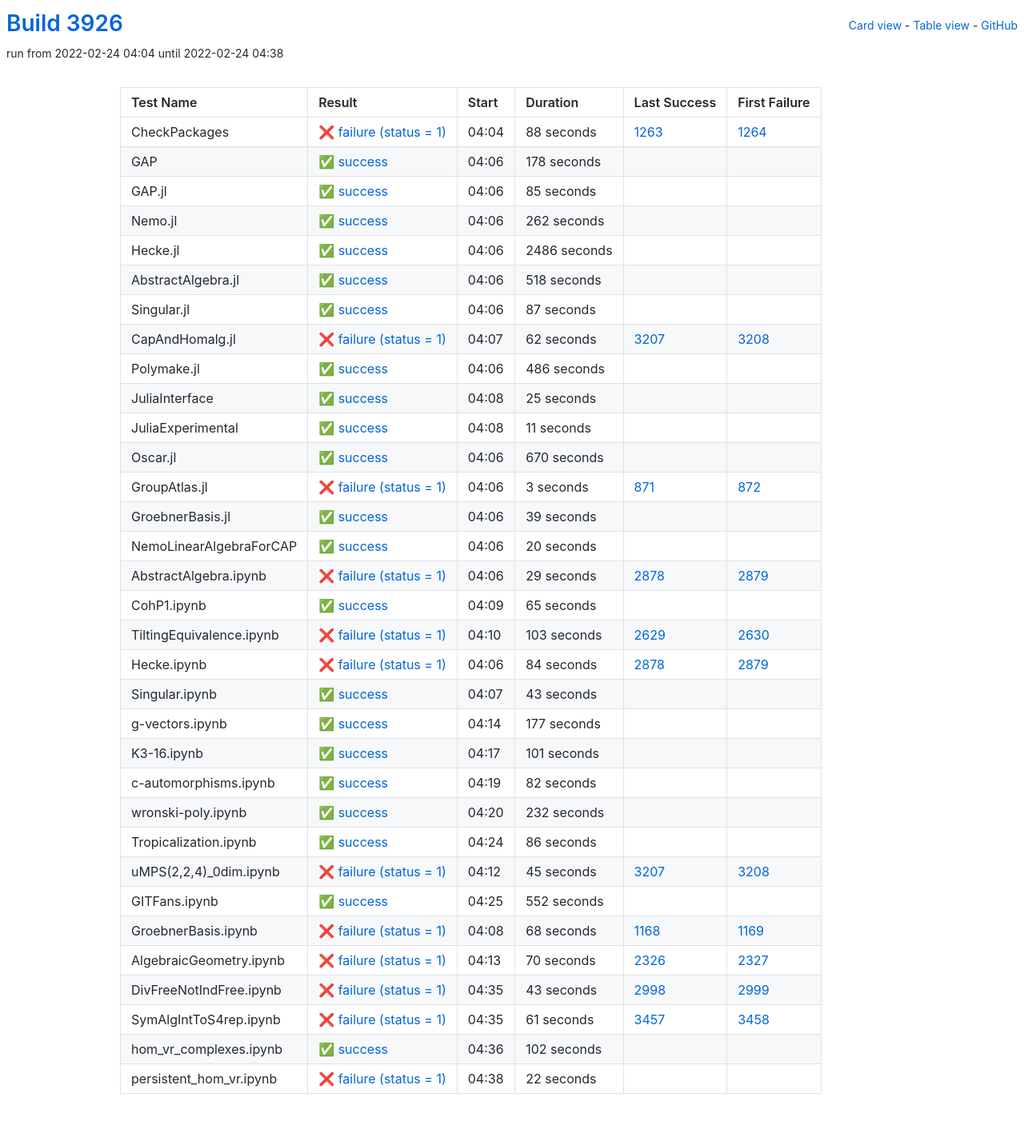
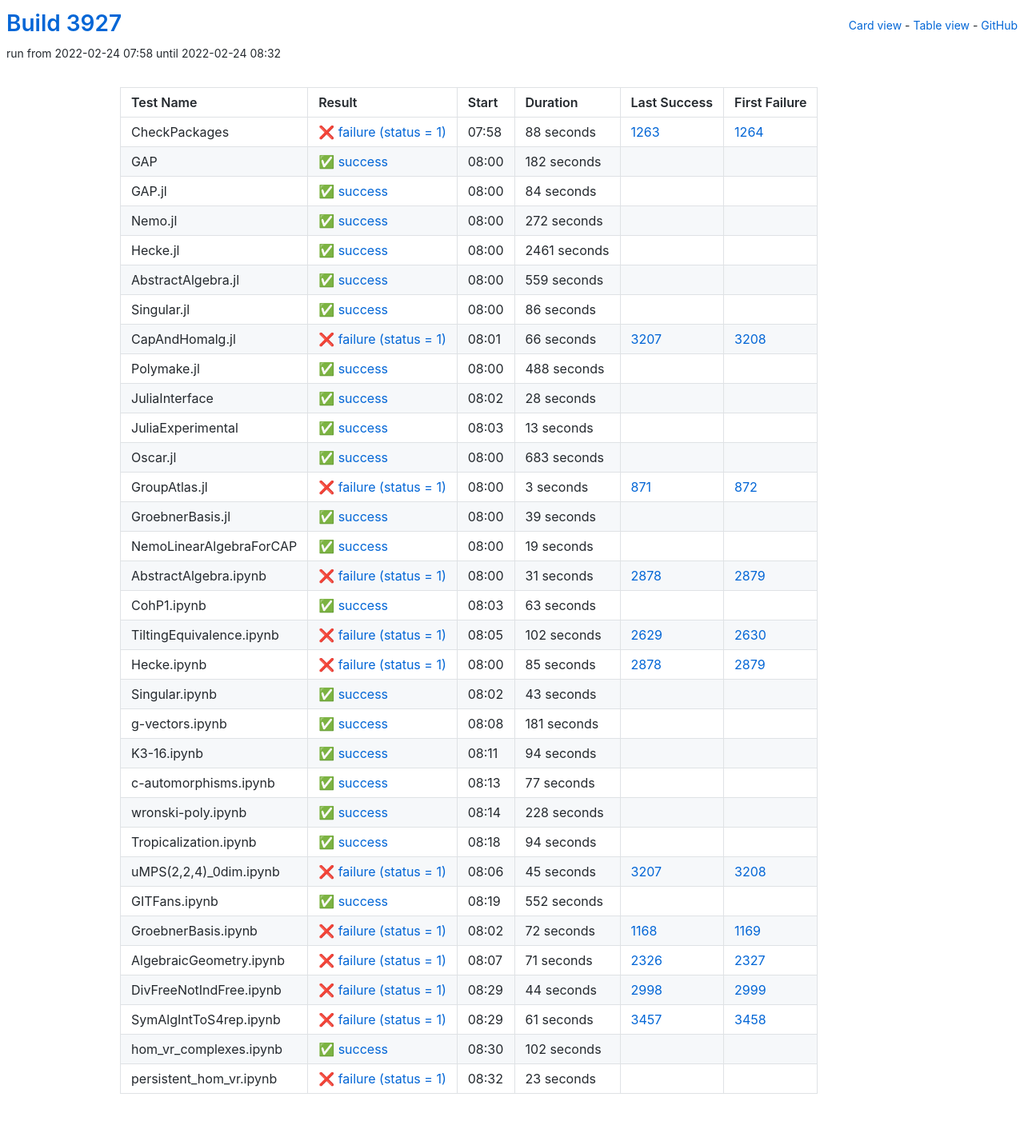
Before and after one commit to oscar-system/oscar-ci-status-stable, a Jekyll site: the page built from table.html, in a window 1280 px wide. Shown: the whole page at 80% size. Built offline with Jekyll 4.4.1, drawn with Linux system fonts in a browser that asks for light colours.

Commit message:
Build #3927

```diff
--- a/_data/ci.yml
+++ b/_data/ci.yml
@@ -1,6 +1,6 @@
 ---
-build: 3926
-build_url: https://oscarci.mathematik.uni-kl.de/job/oscar-stable/3926/
+build: 3927
+build_url: https://oscarci.mathematik.uni-kl.de/job/oscar-stable/3927/
 job: oscar-stable
 organization: oscar-system
 repo: oscar-ci-status-stable
@@ -8,8 +8,8 @@ repourl: https://github.com/oscar-system/oscar-ci-status-stable
 tests:
 - name: CheckPackages
   id: checkpackages
-  log: https://oscarci.mathematik.uni-kl.de/job/oscar-stable/3926/artifact/logs/build-3926/CheckPackages.log
-  start: 2022-02-24 04:04
+  log: https://oscarci.mathematik.uni-kl.de/job/oscar-stable/3927/artifact/logs/build-3927/CheckPackages.log
+  start: 2022-02-24 07:58
   success: false
   exitcode: 1
   status: failure
@@ -20,140 +20,140 @@ tests:
   first_failure_url: https://oscarci.mathematik.uni-kl.de/job/oscar-stable/1264/
 - name: GAP
   id: gap
-  log: https://oscarci.mathematik.uni-kl.de/job/oscar-stable/3926/artifact/logs/build-3926/GAP.log
-  start: 2022-02-24 04:06
+  log: https://oscarci.mathematik.uni-kl.de/job/oscar-stable/3927/artifact/logs/build-3927/GAP.log
+  start: 2022-02-24 08:00
   success: true
   exitcode: 0
   status: success
-  duration: 178
+  duration: 182
   last_success: false
   last_success_url:
   first_failure: false
   first_failure_url:
 - name: GAP.jl
   id: gap-jl
-  log: https://oscarci.mathematik.uni-kl.de/job/oscar-stable/3926/artifact/logs/build-3926/GAP.jl.log
-  start: 2022-02-24 04:06
+  log: https://oscarci.mathematik.uni-kl.de/job/oscar-stable/3927/artifact/logs/build-3927/GAP.jl.log
+  start: 2022-02-24 08:00
   success: true
   exitcode: 0
   status: success
-  duration: 85
+  duration: 84
   last_success: false
   last_success_url:
   first_failure: false
   first_failure_url:
 - name: Nemo.jl
   id: nemo-jl
-  log: https://oscarci.mathematik.uni-kl.de/job/oscar-stable/3926/artifact/logs/build-3926/Nemo.jl.log
-  start: 2022-02-24 04:06
+  log: https://oscarci.mathematik.uni-kl.de/job/oscar-stable/3927/artifact/logs/build-3927/Nemo.jl.log
+  start: 2022-02-24 08:00
   success: true
   exitcode: 0
   status: success
-  duration: 262
+  duration: 272
   last_success: false
   last_success_url:
   first_failure: false
   first_failure_url:
 - name: Hecke.jl
   id: hecke-jl
-  log: https://oscarci.mathematik.uni-kl.de/job/oscar-stable/3926/artifact/logs/build-3926/Hecke.jl.log
-  start: 2022-02-24 04:06
+  log: https://oscarci.mathematik.uni-kl.de/job/oscar-stable/3927/artifact/logs/build-3927/Hecke.jl.log
+  start: 2022-02-24 08:00
   success: true
   exitcode: 0
   status: success
-  duration: 2486
+  duration: 2461
   last_success: false
   last_success_url:
   first_failure: false
   first_failure_url:
 - name: AbstractAlgebra.jl
   id: abstractalgebra-jl
-  log: https://oscarci.mathematik.uni-kl.de/job/oscar-stable/3926/artifact/logs/build-3926/AbstractAlgebra.jl.log
-  start: 2022-02-24 04:06
+  log: https://oscarci.mathematik.uni-kl.de/job/oscar-stable/3927/artifact/logs/build-3927/AbstractAlgebra.jl.log
+  start: 2022-02-24 08:00
   success: true
   exitcode: 0
   status: success
-  duration: 518
+  duration: 559
   last_success: false
   last_success_url:
   first_failure: false
   first_failure_url:
 - name: Singular.jl
   id: singular-jl
-  log: https://oscarci.mathematik.uni-kl.de/job/oscar-stable/3926/artifact/logs/build-3926/Singular.jl.log
-  start: 2022-02-24 04:06
+  log: https://oscarci.mathematik.uni-kl.de/job/oscar-stable/3927/artifact/logs/build-3927/Singular.jl.log
+  start: 2022-02-24 08:00
   success: true
   exitcode: 0
   status: success
-  duration: 87
+  duration: 86
   last_success: false
   last_success_url:
   first_failure: false
   first_failure_url:
 - name: CapAndHomalg.jl
   id: capandhomalg-jl
-  log: https://oscarci.mathematik.uni-kl.de/job/oscar-stable/3926/artifact/logs/build-3926/CapAndHomalg.jl.log
-  start: 2022-02-24 04:07
+  log: https://oscarci.mathematik.uni-kl.de/job/oscar-stable/3927/artifact/logs/build-3927/CapAndHomalg.jl.log
+  start: 2022-02-24 08:01
   success: false
   exitcode: 1
   status: failure
-  duration: 62
+  duration: 66
   last_success: 3207
   last_success_url: https://oscarci.mathematik.uni-kl.de/job/oscar-stable/3207/
   first_failure: 3208
   first_failure_url: https://oscarci.mathematik.uni-kl.de/job/oscar-stable/3208/
 - name: Polymake.jl
   id: polymake-jl
-  log: https://oscarci.mathematik.uni-kl.de/job/oscar-stable/3926/artifact/logs/build-3926/Polymake.jl.log
-  start: 2022-02-24 04:06
+  log: https://oscarci.mathematik.uni-kl.de/job/oscar-stable/3927/artifact/logs/build-3927/Polymake.jl.log
+  start: 2022-02-24 08:00
   success: true
   exitcode: 0
   status: success
-  duration: 486
+  duration: 488
   last_success: false
   last_success_url:
   first_failure: false
   first_failure_url:
 - name: JuliaInterface
   id: juliainterface
-  log: https://oscarci.mathematik.uni-kl.de/job/oscar-stable/3926/artifact/logs/build-3926/JuliaInterface.log
-  start: 2022-02-24 04:08
+  log: https://oscarci.mathematik.uni-kl.de/job/oscar-stable/3927/artifact/logs/build-3927/JuliaInterface.log
+  start: 2022-02-24 08:02
   success: true
   exitcode: 0
   status: success
-  duration: 25
+  duration: 28
   last_success: false
   last_success_url:
   first_failure: false
   first_failure_url:
 - name: JuliaExperimental
   id: juliaexperimental
-  log: https://oscarci.mathematik.uni-kl.de/job/oscar-stable/3926/artifact/logs/build-3926/JuliaExperimental.log
-  start: 2022-02-24 04:08
+  log: https://oscarci.mathematik.uni-kl.de/job/oscar-stable/3927/artifact/logs/build-3927/JuliaExperimental.log
+  start: 2022-02-24 08:03
   success: true
   exitcode: 0
   status: success
-  duration: 11
+  duration: 13
   last_success: false
   last_success_url:
   first_failure: false
   first_failure_url:
 - name: Oscar.jl
   id: oscar-jl
-  log: https://oscarci.mathematik.uni-kl.de/job/oscar-stable/3926/artifact/logs/build-3926/Oscar.jl.log
-  start: 2022-02-24 04:06
+  log: https://oscarci.mathematik.uni-kl.de/job/oscar-stable/3927/artifact/logs/build-3927/Oscar.jl.log
+  start: 2022-02-24 08:00
   success: true
   exitcode: 0
   status: success
-  duration: 670
+  duration: 683
   last_success: false
   last_success_url:
   first_failure: false
   first_failure_url:
 - name: GroupAtlas.jl
   id: groupatlas-jl
-  log: https://oscarci.mathematik.uni-kl.de/job/oscar-stable/3926/artifact/logs/build-3926/GroupAtlas.jl.log
-  start: 2022-02-24 04:06
+  log: https://oscarci.mathematik.uni-kl.de/job/oscar-stable/3927/artifact/logs/build-3927/GroupAtlas.jl.log
+  start: 2022-02-24 08:00
   success: false
   exitcode: 1
   status: failure
@@ -164,8 +164,8 @@ tests:
   first_failure_url: https://oscarci.mathematik.uni-kl.de/job/oscar-stable/872/
 - name: GroebnerBasis.jl
   id: groebnerbasis-jl
-  log: https://oscarci.mathematik.uni-kl.de/job/oscar-stable/3926/artifact/logs/build-3926/GroebnerBasis.jl.log
-  start: 2022-02-24 04:06
+  log: https://oscarci.mathematik.uni-kl.de/job/oscar-stable/3927/artifact/logs/build-3927/GroebnerBasis.jl.log
+  start: 2022-02-24 08:00
   success: true
   exitcode: 0
   status: success
@@ -176,68 +176,68 @@ tests:
   first_failure_url:
 - name: NemoLinearAlgebraForCAP
   id: nemolinearalgebraforcap
-  log: https://oscarci.mathematik.uni-kl.de/job/oscar-stable/3926/artifact/logs/build-3926/NemoLinearAlgebraForCAP.log
-  start: 2022-02-24 04:06
+  log: https://oscarci.mathematik.uni-kl.de/job/oscar-stable/3927/artifact/logs/build-3927/NemoLinearAlgebraForCAP.log
+  start: 2022-02-24 08:00
   success: true
   exitcode: 0
   status: success
-  duration: 20
+  duration: 19
   last_success: false
   last_success_url:
   first_failure: false
   first_failure_url:
 - name: AbstractAlgebra.ipynb
   id: abstractalgebra-ipynb
-  log: https://oscarci.mathematik.uni-kl.de/job/oscar-stable/3926/artifact/logs/build-3926/AbstractAlgebra.ipynb.log
-  start: 2022-02-24 04:06
+  log: https://oscarci.mathematik.uni-kl.de/job/oscar-stable/3927/artifact/logs/build-3927/AbstractAlgebra.ipynb.log
+  start: 2022-02-24 08:00
   success: false
   exitcode: 1
   status: failure
-  duration: 29
+  duration: 31
   last_success: 2878
   last_success_url: https://oscarci.mathematik.uni-kl.de/job/oscar-stable/2878/
   first_failure: 2879
   first_failure_url: https://oscarci.mathematik.uni-kl.de/job/oscar-stable/2879/
 - name: CohP1.ipynb
   id: cohp1-ipynb
-  log: https://oscarci.mathematik.uni-kl.de/job/oscar-stable/3926/artifact/logs/build-3926/CohP1.ipynb.log
-  start: 2022-02-24 04:09
+  log: https://oscarci.mathematik.uni-kl.de/job/oscar-stable/3927/artifact/logs/build-3927/CohP1.ipynb.log
+  start: 2022-02-24 08:03
   success: true
   exitcode: 0
   status: success
-  duration: 65
+  duration: 63
   last_success: false
   last_success_url:
   first_failure: false
   first_failure_url:
 - name: TiltingEquivalence.ipynb
   id: tiltingequivalence-ipynb
-  log: https://oscarci.mathematik.uni-kl.de/job/oscar-stable/3926/artifact/logs/build-3926/TiltingEquivalence.ipynb.log
-  start: 2022-02-24 04:10
+  log: https://oscarci.mathematik.uni-kl.de/job/oscar-stable/3927/artifact/logs/build-3927/TiltingEquivalence.ipynb.log
+  start: 2022-02-24 08:05
   success: false
   exitcode: 1
   status: failure
-  duration: 103
+  duration: 102
   last_success: 2629
   last_success_url: https://oscarci.mathematik.uni-kl.de/job/oscar-stable/2629/
   first_failure: 2630
   first_failure_url: https://oscarci.mathematik.uni-kl.de/job/oscar-stable/2630/
 - name: Hecke.ipynb
   id: hecke-ipynb
-  log: https://oscarci.mathematik.uni-kl.de/job/oscar-stable/3926/artifact/logs/build-3926/Hecke.ipynb.log
-  start: 2022-02-24 04:06
+  log: https://oscarci.mathematik.uni-kl.de/job/oscar-stable/3927/artifact/logs/build-3927/Hecke.ipynb.log
+  start: 2022-02-24 08:00
   success: false
   exitcode: 1
   status: failure
-  duration: 84
+  duration: 85
   last_success: 2878
   last_success_url: https://oscarci.mathematik.uni-kl.de/job/oscar-stable/2878/
   first_failure: 2879
   first_failure_url: https://oscarci.mathematik.uni-kl.de/job/oscar-stable/2879/
 - name: Singular.ipynb
   id: singular-ipynb
-  log: https://oscarci.mathematik.uni-kl.de/job/oscar-stable/3926/artifact/logs/build-3926/Singular.ipynb.log
-  start: 2022-02-24 04:07
+  log: https://oscarci.mathematik.uni-kl.de/job/oscar-stable/3927/artifact/logs/build-3927/Singular.ipynb.log
+  start: 2022-02-24 08:02
   success: true
   exitcode: 0
   status: success
@@ -248,68 +248,68 @@ tests:
   first_failure_url:
 - name: g-vectors.ipynb
   id: g-vectors-ipynb
-  log: https://oscarci.mathematik.uni-kl.de/job/oscar-stable/3926/artifact/logs/build-3926/g-vectors.ipynb.log
-  start: 2022-02-24 04:14
+  log: https://oscarci.mathematik.uni-kl.de/job/oscar-stable/3927/artifact/logs/build-3927/g-vectors.ipynb.log
+  start: 2022-02-24 08:08
   success: true
   exitcode: 0
   status: success
-  duration: 177
+  duration: 181
   last_success: false
   last_success_url:
   first_failure: false
   first_failure_url:
 - name: K3-16.ipynb
   id: k3-16-ipynb
-  log: https://oscarci.mathematik.uni-kl.de/job/oscar-stable/3926/artifact/logs/build-3926/K3-16.ipynb.log
-  start: 2022-02-24 04:17
+  log: https://oscarci.mathematik.uni-kl.de/job/oscar-stable/3927/artifact/logs/build-3927/K3-16.ipynb.log
+  start: 2022-02-24 08:11
   success: true
   exitcode: 0
   status: success
-  duration: 101
+  duration: 94
   last_success: false
   last_success_url:
   first_failure: false
   first_failure_url:
 - name: c-automorphisms.ipynb
   id: c-automorphisms-ipynb
-  log: https://oscarci.mathematik.uni-kl.de/job/oscar-stable/3926/artifact/logs/build-3926/c-automorphisms.ipynb.log
-  start: 2022-02-24 04:19
+  log: https://oscarci.mathematik.uni-kl.de/job/oscar-stable/3927/artifact/logs/build-3927/c-automorphisms.ipynb.log
+  start: 2022-02-24 08:13
   success: true
   exitcode: 0
   status: success
-  duration: 82
+  duration: 77
   last_success: false
   last_success_url:
   first_failure: false
   first_failure_url:
 - name: wronski-poly.ipynb
   id: wronski-poly-ipynb
-  log: https://oscarci.mathematik.uni-kl.de/job/oscar-stable/3926/artifact/logs/build-3926/wronski-poly.ipynb.log
-  start: 2022-02-24 04:20
+  log: https://oscarci.mathematik.uni-kl.de/job/oscar-stable/3927/artifact/logs/build-3927/wronski-poly.ipynb.log
+  start: 2022-02-24 08:14
   success: true
   exitcode: 0
   status: success
-  duration: 232
+  duration: 228
   last_success: false
   last_success_url:
   first_failure: false
   first_failure_url:
 - name: Tropicalization.ipynb
   id: tropicalization-ipynb
-  log: https://oscarci.mathematik.uni-kl.de/job/oscar-stable/3926/artifact/logs/build-3926/Tropicalization.ipynb.log
-  start: 2022-02-24 04:24
+  log: https://oscarci.mathematik.uni-kl.de/job/oscar-stable/3927/artifact/logs/build-3927/Tropicalization.ipynb.log
+  start: 2022-02-24 08:18
   success: true
   exitcode: 0
   status: success
-  duration: 86
+  duration: 94
   last_success: false
   last_success_url:
   first_failure: false
   first_failure_url:
 - name: uMPS(2,2,4)_0dim.ipynb
   id: umps-2-2-4-0dim-ipynb
-  log: https://oscarci.mathematik.uni-kl.de/job/oscar-stable/3926/artifact/logs/build-3926/uMPS-2-2-4-_0dim.ipynb.log
-  start: 2022-02-24 04:12
+  log: https://oscarci.mathematik.uni-kl.de/job/oscar-stable/3927/artifact/logs/build-3927/uMPS-2-2-4-_0dim.ipynb.log
+  start: 2022-02-24 08:06
   success: false
   exitcode: 1
   status: failure
@@ -320,8 +320,8 @@ tests:
   first_failure_url: https://oscarci.mathematik.uni-kl.de/job/oscar-stable/3208/
 - name: GITFans.ipynb
   id: gitfans-ipynb
-  log: https://oscarci.mathematik.uni-kl.de/job/oscar-stable/3926/artifact/logs/build-3926/GITFans.ipynb.log
-  start: 2022-02-24 04:25
+  log: https://oscarci.mathematik.uni-kl.de/job/oscar-stable/3927/artifact/logs/build-3927/GITFans.ipynb.log
+  start: 2022-02-24 08:19
   success: true
   exitcode: 0
   status: success
@@ -332,44 +332,44 @@ tests:
   first_failure_url:
 - name: GroebnerBasis.ipynb
   id: groebnerbasis-ipynb
-  log: https://oscarci.mathematik.uni-kl.de/job/oscar-stable/3926/artifact/logs/build-3926/GroebnerBasis.ipynb.log
-  start: 2022-02-24 04:08
+  log: https://oscarci.mathematik.uni-kl.de/job/oscar-stable/3927/artifact/logs/build-3927/GroebnerBasis.ipynb.log
+  start: 2022-02-24 08:02
   success: false
   exitcode: 1
   status: failure
-  duration: 68
+  duration: 72
   last_success: 1168
   last_success_url: https://oscarci.mathematik.uni-kl.de/job/oscar-stable/1168/
   first_failure: 1169
   first_failure_url: https://oscarci.mathematik.uni-kl.de/job/oscar-stable/1169/
 - name: AlgebraicGeometry.ipynb
   id: algebraicgeometry-ipynb
-  log: https://oscarci.mathematik.uni-kl.de/job/oscar-stable/3926/artifact/logs/build-3926/AlgebraicGeometry.ipynb.log
-  start: 2022-02-24 04:13
+  log: https://oscarci.mathematik.uni-kl.de/job/oscar-stable/3927/artifact/logs/build-3927/AlgebraicGeometry.ipynb.log
+  start: 2022-02-24 08:07
   success: false
   exitcode: 1
   status: failure
-  duration: 70
+  duration: 71
   last_success: 2326
   last_success_url: https://oscarci.mathematik.uni-kl.de/job/oscar-stable/2326/
   first_failure: 2327
   first_failure_url: https://oscarci.mathematik.uni-kl.de/job/oscar-stable/2327/
 - name: DivFreeNotIndFree.ipynb
   id: divfreenotindfree-ipynb
-  log: https://oscarci.mathematik.uni-kl.de/job/oscar-stable/3926/artifact/logs/build-3926/DivFreeNotIndFree.ipynb.log
-  start: 2022-02-24 04:35
+  log: https://oscarci.mathematik.uni-kl.de/job/oscar-stable/3927/artifact/logs/build-3927/DivFreeNotIndFree.ipynb.log
+  start: 2022-02-24 08:29
   success: false
   exitcode: 1
   status: failure
-  duration: 43
+  duration: 44
   last_success: 2998
   last_success_url: https://oscarci.mathematik.uni-kl.de/job/oscar-stable/2998/
   first_failure: 2999
   first_failure_url: https://oscarci.mathematik.uni-kl.de/job/oscar-stable/2999/
 - name: SymAlgIntToS4rep.ipynb
   id: symalginttos4rep-ipynb
-  log: https://oscarci.mathematik.uni-kl.de/job/oscar-stable/3926/artifact/logs/build-3926/SymAlgIntToS4rep.ipynb.log
-  start: 2022-02-24 04:35
+  log: https://oscarci.mathematik.uni-kl.de/job/oscar-stable/3927/artifact/logs/build-3927/SymAlgIntToS4rep.ipynb.log
+  start: 2022-02-24 08:29
   success: false
   exitcode: 1
   status: failure
@@ -380,8 +380,8 @@ tests:
   first_failure_url: https://oscarci.mathematik.uni-kl.de/job/oscar-stable/3458/
 - name: hom_vr_complexes.ipynb
   id: hom-vr-complexes-ipynb
-  log: https://oscarci.mathematik.uni-kl.de/job/oscar-stable/3926/artifact/logs/build-3926/hom_vr_complexes.ipynb.log
-  start: 2022-02-24 04:36
+  log: https://oscarci.mathematik.uni-kl.de/job/oscar-stable/3927/artifact/logs/build-3927/hom_vr_complexes.ipynb.log
+  start: 2022-02-24 08:30
   success: true
   exitcode: 0
   status: success
@@ -392,12 +392,12 @@ tests:
   first_failure_url:
 - name: persistent_hom_vr.ipynb
   id: persistent-hom-vr-ipynb
-  log: https://oscarci.mathematik.uni-kl.de/job/oscar-stable/3926/artifact/logs/build-3926/persistent_hom_vr.ipynb.log
-  start: 2022-02-24 04:38
+  log: https://oscarci.mathematik.uni-kl.de/job/oscar-stable/3927/artifact/logs/build-3927/persistent_hom_vr.ipynb.log
+  start: 2022-02-24 08:32
   success: false
   exitcode: 1
   status: failure
-  duration: 22
+  duration: 23
   last_success: false
   last_success_url:
   first_failure: false
```
Also changed, not shown: README.md.
